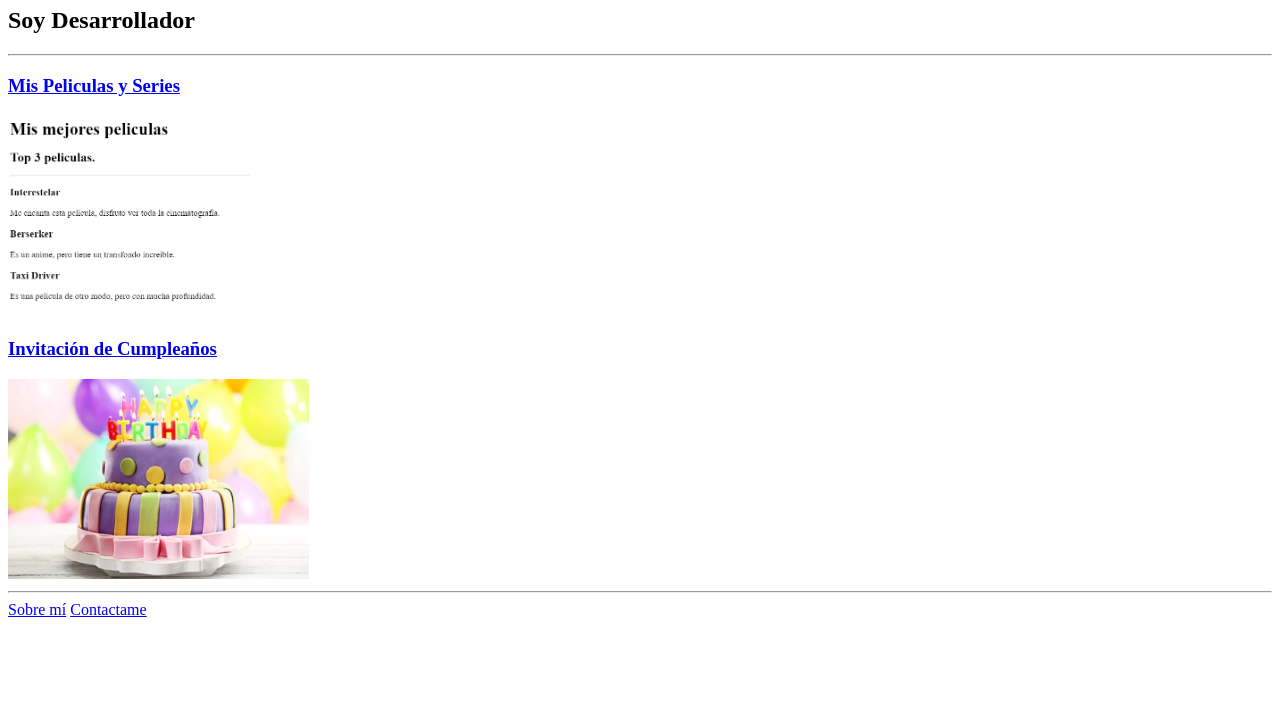
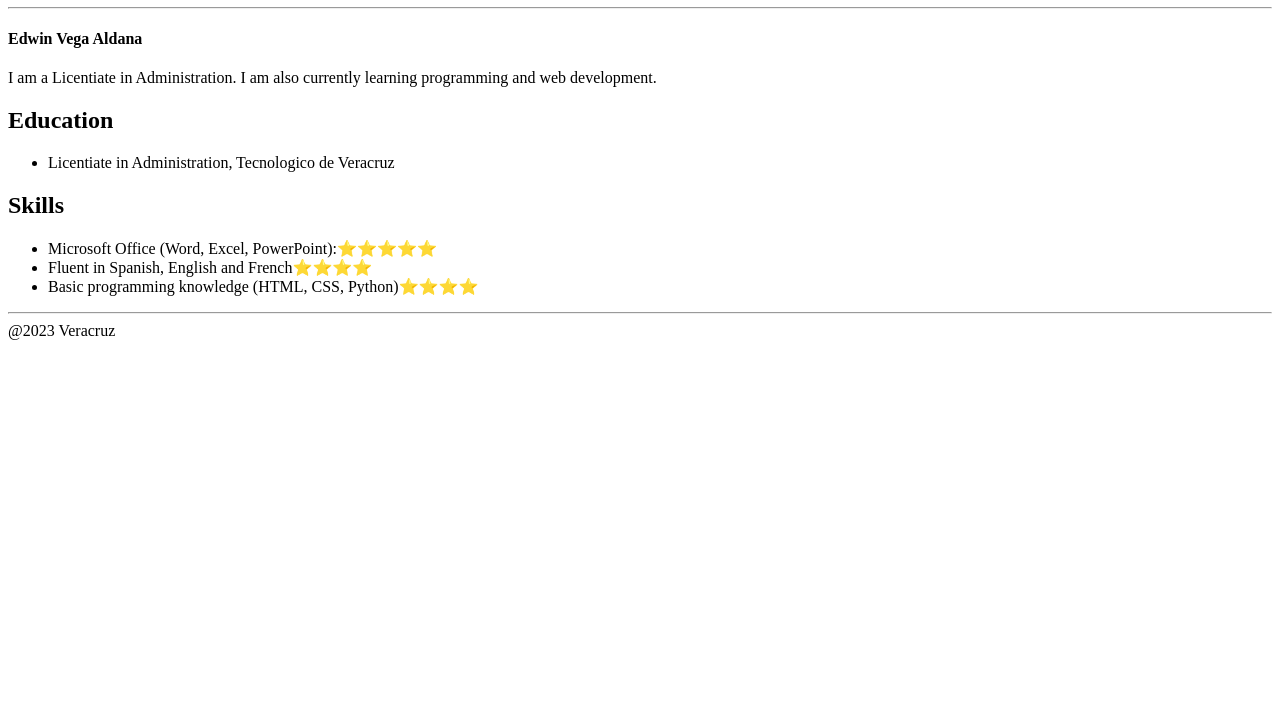
Before and after one commit to kiraberser/Html-portfolio, a plain HTML site: page index.html in a window 1280 px wide. Shown: the part 73-800 px from the top of the page. Drawn offline with Linux system fonts and the light colour scheme.

Commit message:
Add files via upload

```diff
--- a/index.html
+++ b/index.html
@@ -1,35 +1,27 @@
-<!-- TODO 1: Create the HTML Boilerplate -->
 <!DOCTYPE html>
-<html lang="en">
-<head>
-    <meta charset="UTF-8">
-    <meta http-equiv="X-UA-Compatible" content="IE=edge">
-    <meta name="viewport" content="width=device-width, initial-scale=1.0">
-    <title>Mi Portafolio</title>
-</head>
-<body>
-    <h1>Edwin Vega portafolio</h1>
-    <h2>Soy Desarrollador</h2>
-    <hr />
-    <h3><a href="./public/movie-ranking.html">Mis Peliculas y Series</a></h3>
-    <img src="./assets/images/MOVIESRAN.png" height="200" alt="movie-ranking">
-    <h3><a href="./public/birthday-invite.html">Invitación de Cumpleaños</a></h3>
-    <img src="./assets/images/PASTEL DE CUMPLEAÑOS.png" height="200" alt="Pastel" />
-    <hr />
-    <a href="./public/about.html">Sobre mí</a>
-    <a href="./public/contact.html">Contactame</a>
-</body>
-</html>
-<!-- TODO 2: Add Your previous projects' HTML into the public folder -->
+<html>
+  <head>
+    <title>My Resume</title>
+  </head>
+  <body>
+    <h1>Summary</h1>
+    <hr>
+    <h4>Edwin Vega Aldana</h4>
+    <p>I am a Licentiate in Administration. I am also currently learning programming and web development.</p>
 
-<!-- TODO 3: Take screenshots of your project previews and add the images to the images folder -->
+    <h2>Education</h2>
+    <ul>
+      <li>Licentiate in Administration, Tecnologico de Veracruz</li>
+    </ul>
 
-<!-- TODO 4: Add titles/subtitles etc. -->
 
-<!-- TODO 5: Add a link to the project pages -->
-
-<!-- TODO 6: Add images to show the project previews
-HINT for TODO 6: You can use the height attribute set to 200 to make the image smaller:
-https://developer.mozilla.org/en-US/docs/Web/HTML/Element/img#attr-height -->
-
-<!-- TODO 7: Add the Contact Me and About Me page links -->
+    <h2>Skills</h2>
+    <ul>
+      <li>Microsoft Office (Word, Excel, PowerPoint):⭐️⭐️⭐️⭐️⭐️</li>
+      <li>Fluent in Spanish, English and French⭐️⭐️⭐️⭐️</li>
+      <li>Basic programming knowledge (HTML, CSS, Python)⭐️⭐️⭐️⭐️</li>
+    </ul>
+    <hr>
+<article>
+    <footer class="footer">@2023 Veracruz</footer>
+</article>
```
